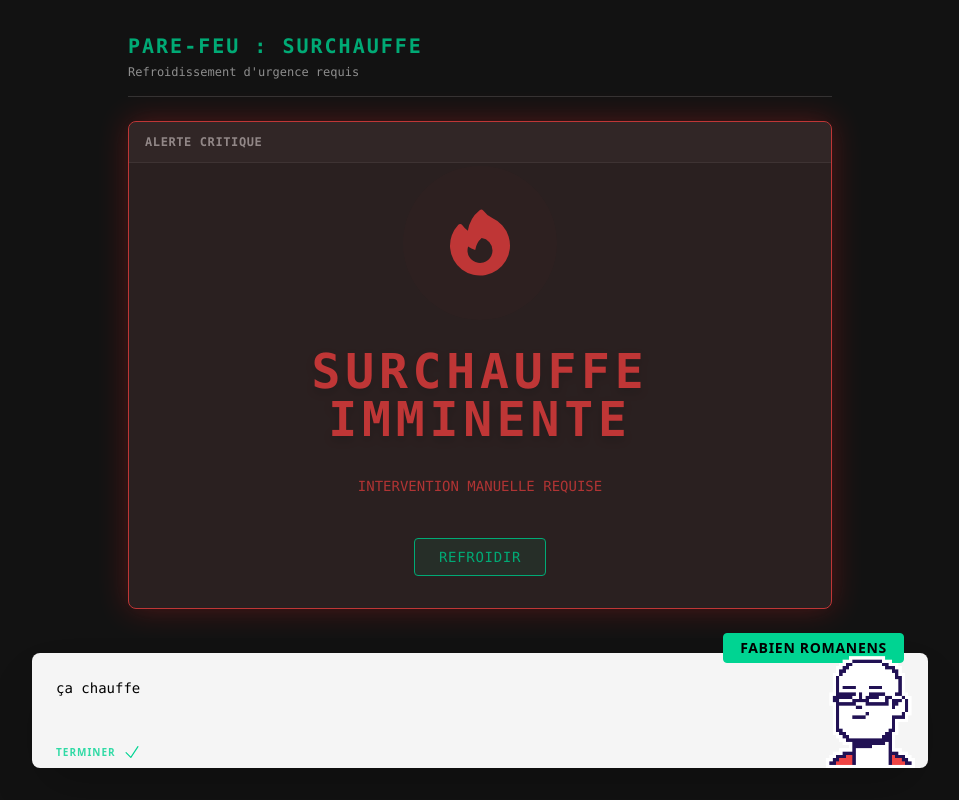
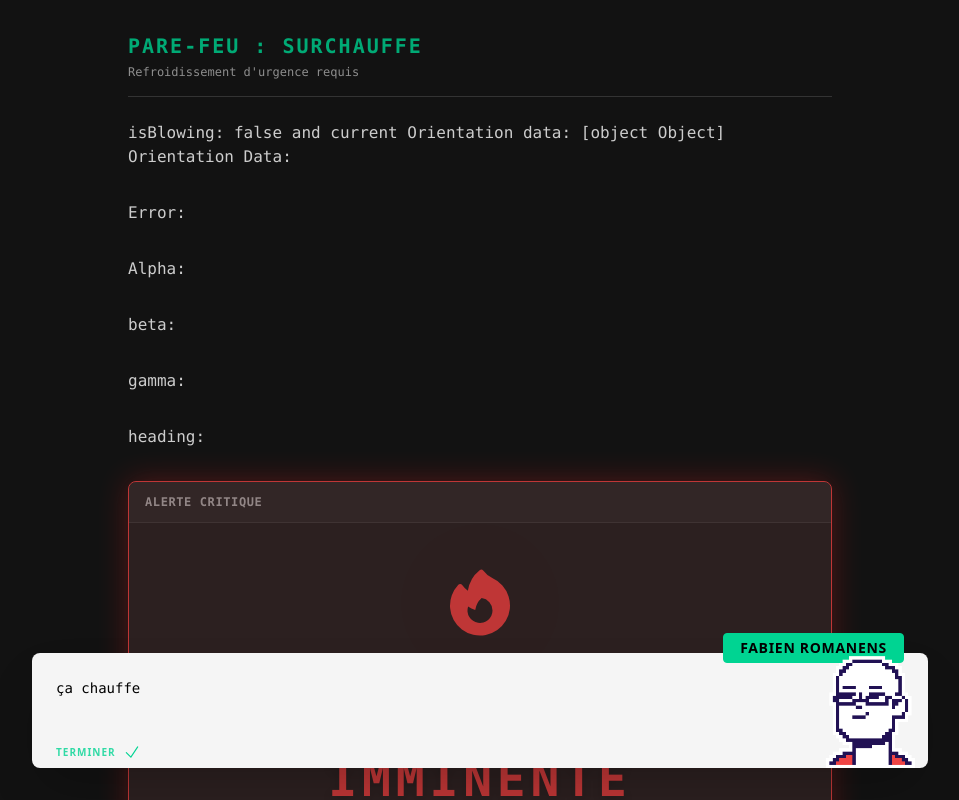
Before and after one commit to Sekaivi/MissionADA42, a Next.js app: page /alpha/mic/firewall-puzzle-page in a window 1280 px wide. Shown: the top 800 px of the page, without its empty margins (160-1119 px from the left). Built offline with nearby package versions, Linux system fonts and the light colour scheme.

Commit message:
chore(debug)mise en place de messages de debug

```diff
--- a/src/components/puzzles/FirewallPuzzle.tsx
+++ b/src/components/puzzles/FirewallPuzzle.tsx
@@ -1,6 +1,6 @@
 'use client';
 
-import { useEffect, useRef } from 'react';
+import { useEffect, useRef, useState } from 'react';
 
 import { FireIcon } from '@heroicons/react/24/solid';
 
@@ -54,7 +54,7 @@ export default function FirewallPuzzle({ onSolve, isSolved, scripts = {} }: Puzz
         useGameScenario<FirewallPuzzlePhases>(scripts);
 
     // CAPTEURS
-    const { data: orientationData } = useOrientation();
+    const { data: orientationData, error } = useOrientation();
     const { data: mic, requestPermission } = useMicrophone();
 
     // LOGIQUE DE JEU
@@ -64,6 +64,9 @@ export default function FirewallPuzzle({ onSolve, isSolved, scripts = {} }: Puzz
         isBlowing: mic.isBlowing,
         onWin: () => triggerPhase('win'),
     });
+
+    // DEBUG
+    const [debugMessages, setDebugMessages] = useState('');
 
     const onStart = async () => {
         await requestPermission();
@@ -105,6 +108,11 @@ export default function FirewallPuzzle({ onSolve, isSolved, scripts = {} }: Puzz
         return () => cancelAnimationFrame(frameId);
     }, [temp]); // recalibrage si la température change
 
+    // DEBUG
+    useEffect(() => {
+        setDebugMessages("isBlowing: " + mic.isBlowing + " and current Orientation data: " + orientationData)
+    }, [mic.isBlowing])
+
     return (
         <>
             <DialogueBox
@@ -112,6 +120,15 @@ export default function FirewallPuzzle({ onSolve, isSolved, scripts = {} }: Puzz
                 script={currentScript}
                 onComplete={onDialogueComplete}
             />
+
+            {/*POUR DEBUG */}
+            {debugMessages}
+            <h1>Orientation Data:</h1>
+            <p>Error: {error}</p>
+            <p>Alpha: {orientationData.alpha}</p>
+            <p>beta: {orientationData.beta}</p>
+            <p>gamma: {orientationData.gamma}</p>
+            <p>heading: {orientationData.heading}</p>
 
             {/* ÉTAT 1: DEMANDE D'ACCÈS */}
             {gameState === 'intro' && (
```
